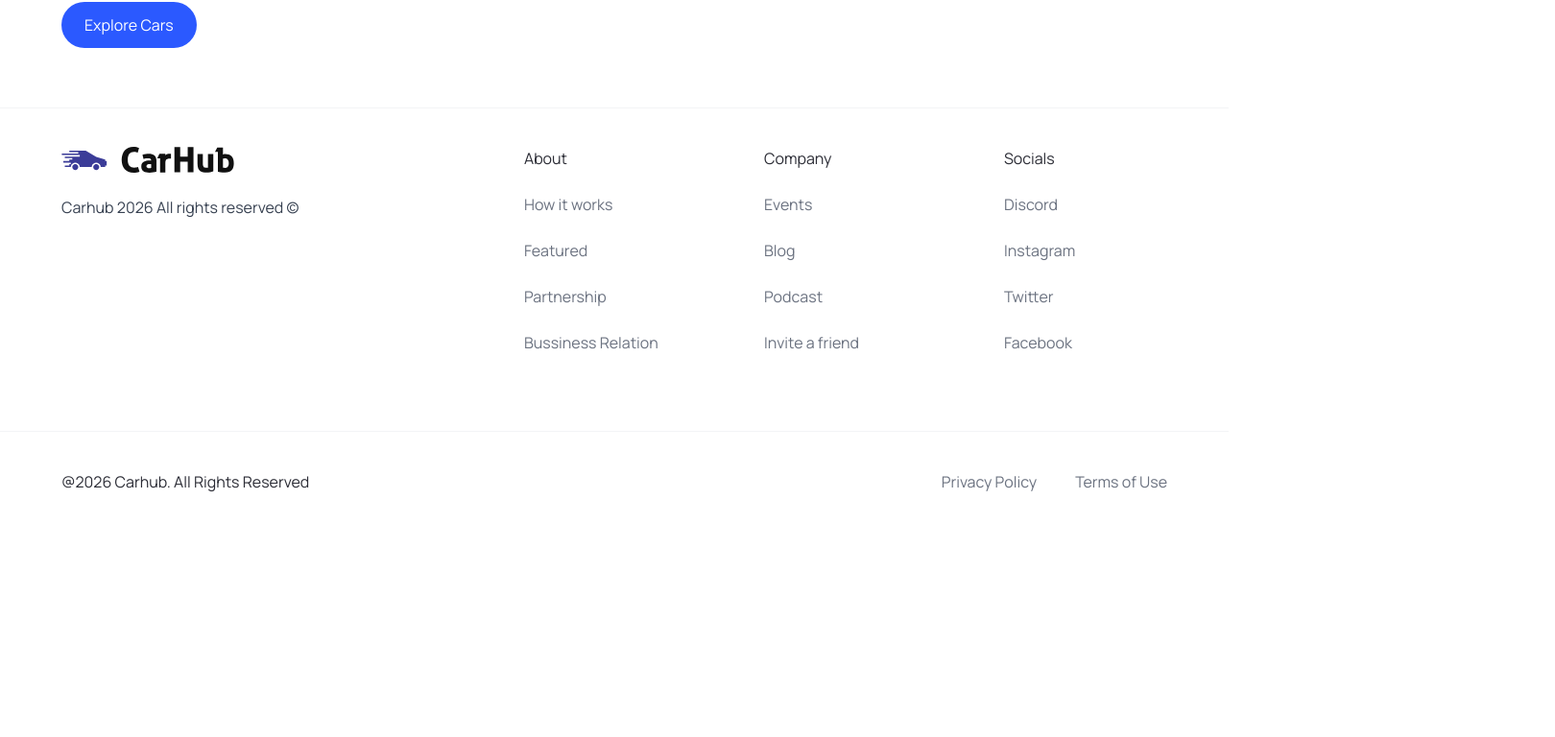
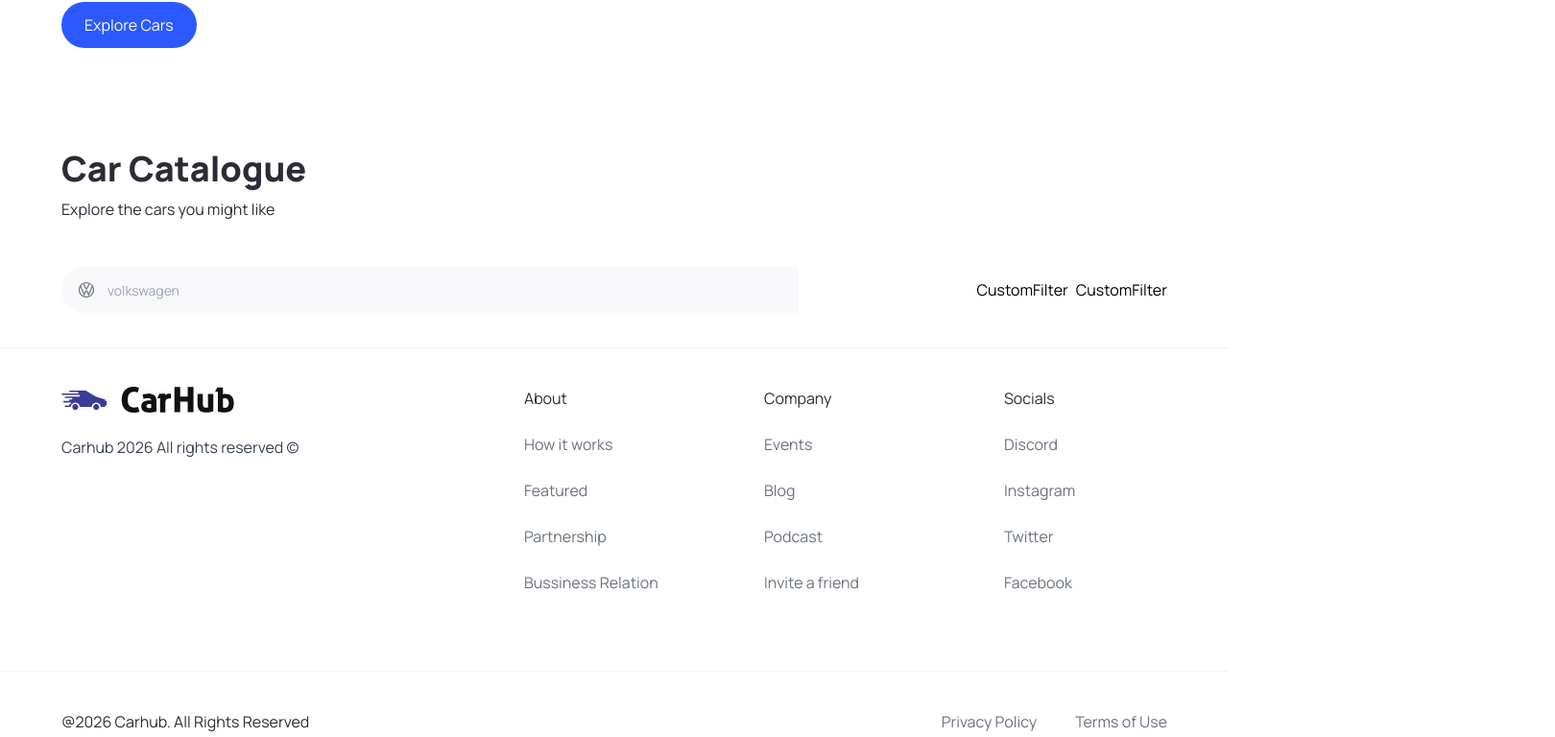
Before and after one commit to Abhishekwmg/car-showroom, a Next.js app: page / in a window 1280 px wide. Shown: the part 708-1476 px from the top of the page at 96% size, 1620 px wide, since content can reach past the window. Before the commit the page ends 1262 px from the top, so only its background shows below. Built offline with nearby package versions, Linux system fonts and the light colour scheme.

Commit message:
filter-options

```diff
--- a/app/page.tsx
+++ b/app/page.tsx
@@ -1,5 +1,23 @@
 import Hero from "@/components/Hero";
-
+import SearchBar from "@/components/SearchBar";
+import CustomFilter from "@/components/CustomFilter";
 export default function Home() {
-  return <Hero />;
+  return (
+    <main className="overflow-hidden">
+      <Hero />
+      <div className="mt-12 padding-x padding-y max-width" id="discover">
+        <div className="home__text-container">
+          <h1 className="text-4xl font-extrabold">Car Catalogue</h1>
+          <p>Explore the cars you might like</p>
+        </div>
+        <div className="home__filters">
+          <SearchBar />
+          <div className="home__filter-container">
+            <CustomFilter title="fuel" />
+            <CustomFilter title="year" />
+          </div>
+        </div>
+      </div>
+    </main>
+  );
 }
--- /dev/null
+++ b/components/CustomFilter.tsx
@@ -0,0 +1,3 @@
+export default function CustomFilter() {
+  return <p>CustomFilter</p>;
+}
--- a/components/Hero.tsx
+++ b/components/Hero.tsx
@@ -30,8 +30,8 @@
             fill
             className="object-contain"
           />
-          <div className="hero__image-overlay" />
         </div>
+        <div className="hero__image-overlay" />
       </div>
     </div>
   );
--- /dev/null
+++ b/components/SearchBar.tsx
@@ -0,0 +1,20 @@
+"use client";
+import SearchManufacturer from "./SearchManufacturer";
+import { useState } from "react";
+
+export default function SearchBar() {
+  const [manufacturer, setManufacturer] = useState("");
+
+  const handleSearch = () => {};
+
+  return (
+    <form className="searchbar" onSubmit={handleSearch}>
+      <div className="searchbar__item">
+        <SearchManufacturer
+          manufacturer={manufacturer}
+          setManufacturer={setManufacturer}
+        />
+      </div>
+    </form>
+  );
+}
--- /dev/null
+++ b/components/SearchManufacturer.tsx
@@ -0,0 +1,82 @@
+import { SearchManufacturerProps } from "@/types";
+import {
+  Combobox,
+  ComboboxButton,
+  ComboboxInput,
+  ComboboxOption,
+  ComboboxOptions,
+  Transition,
+} from "@headlessui/react";
+import Image from "next/image";
+import { useState, Fragment } from "react";
+import { manufacturers } from "@/constants";
+
+export default function SearchManufacturer({
+  manufacturer,
+  setManufacturer,
+}: SearchManufacturerProps) {
+  const [query, setQuery] = useState("");
+  const filteredManufacturers =
+    query === ""
+      ? manufacturers
+      : manufacturers.filter((item) =>
+          item
+            .toLowerCase()
+            .replace(/\s+/g, "")
+            .includes(query.toLowerCase().replace(/\s+/g, "")),
+        );
+
+  //   const filteredManufacturers =
+  //     query === ""
+  //       ? manufacturers
+  //       : manufacturers.filter((item) =>
+  //           item
+  //             .toLowerCase()
+  //             .replace(/\s+/g, "")
+  //             .includes(query.toLowerCase().replace(/\s+/g, "")),
+  //         );
+  return (
+    <div className="search-manufacturer">
+      <Combobox>
+        <div className="relative w-full">
+          <ComboboxButton className="absolute top-[14px]">
+            <Image
+              src="/car-logo.svg"
+              width={20}
+              height={20}
+              className="ml-4"
+              alt="car-logo"
+            />
+          </ComboboxButton>
+          <ComboboxInput
+            className="search-manufacturer__input"
+            placeholder="volkswagen"
+            displayValue={(manufacturer: string) => manufacturer}
+            onChange={(e) => setQuery(e.target.value)}
+          ></ComboboxInput>
+          <Transition
+            as={Fragment}
+            leave="transition ease-in duration-100"
+            leaveFrom="opacity-100"
+            leaveTo="opacity-0"
+            afterLeave={() => setQuery("")}
+          >
+            <ComboboxOptions>
+              {filteredManufacturers.map((item) => (
+                <ComboboxOption
+                  key={item}
+                  className={({ active }) =>
+                    `relative search-manufacturer__option ${active ? "bg-primary-blue-100" : "text-gray-900"}`
+                  }
+                  value={item}
+                >
+                  {item}
+                </ComboboxOption>
+              ))}
+            </ComboboxOptions>
+          </Transition>
+        </div>
+      </Combobox>
+    </div>
+  );
+}
--- a/package.json
+++ b/package.json
@@ -8,6 +8,7 @@
     "start": "next start"
   },
   "dependencies": {
+    "@headlessui/react": "^2.2.10",
     "next": "16.3.0",
     "react": "19.2.8",
     "react-dom": "19.2.8"
--- a/types/index.ts
+++ b/types/index.ts
@@ -6,3 +6,8 @@
   handleClick?: MouseEventHandler<HTMLButtonElement>;
   btnType?: "button" | "submit";
 }
+
+export interface SearchManufacturerProps {
+  manufacturer: string;
+  setManufacturer: (manufacturer: string) => void;
+}
```
Also changed, not shown: 1 other file (tests, documents, lock files or other folders).
